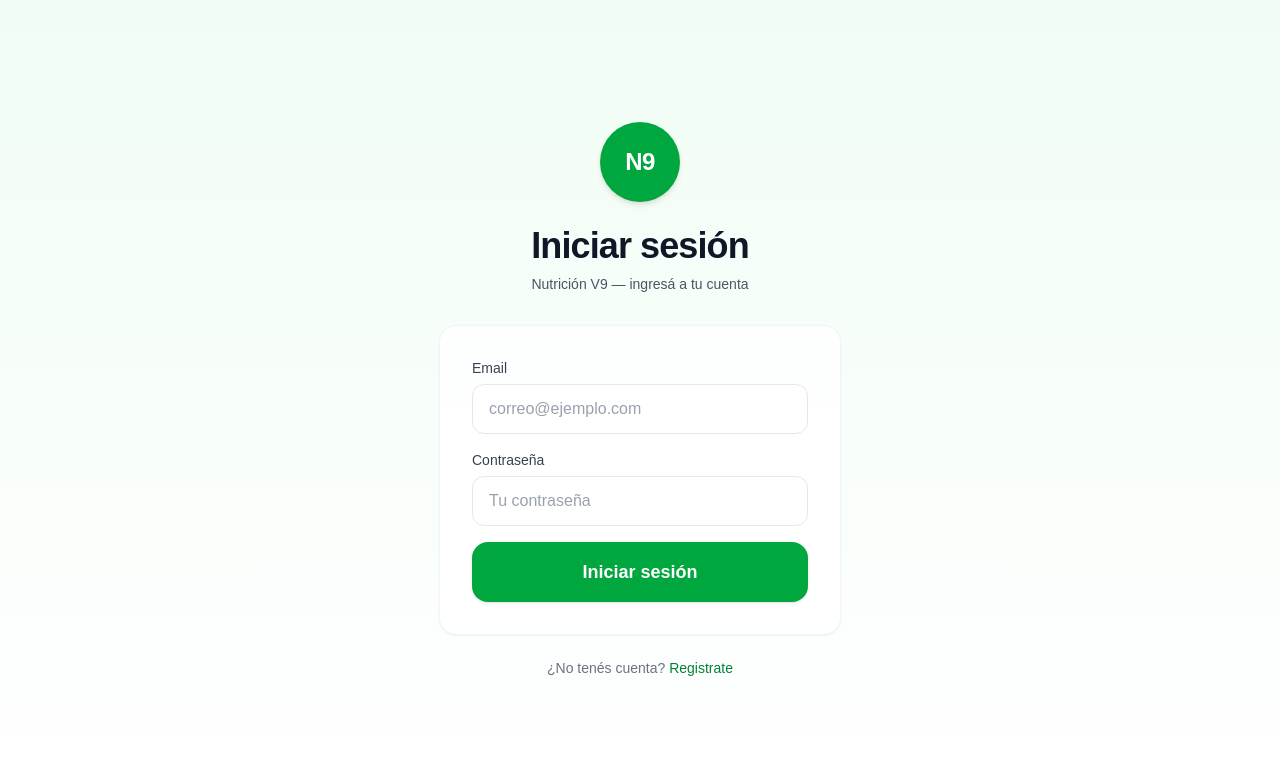
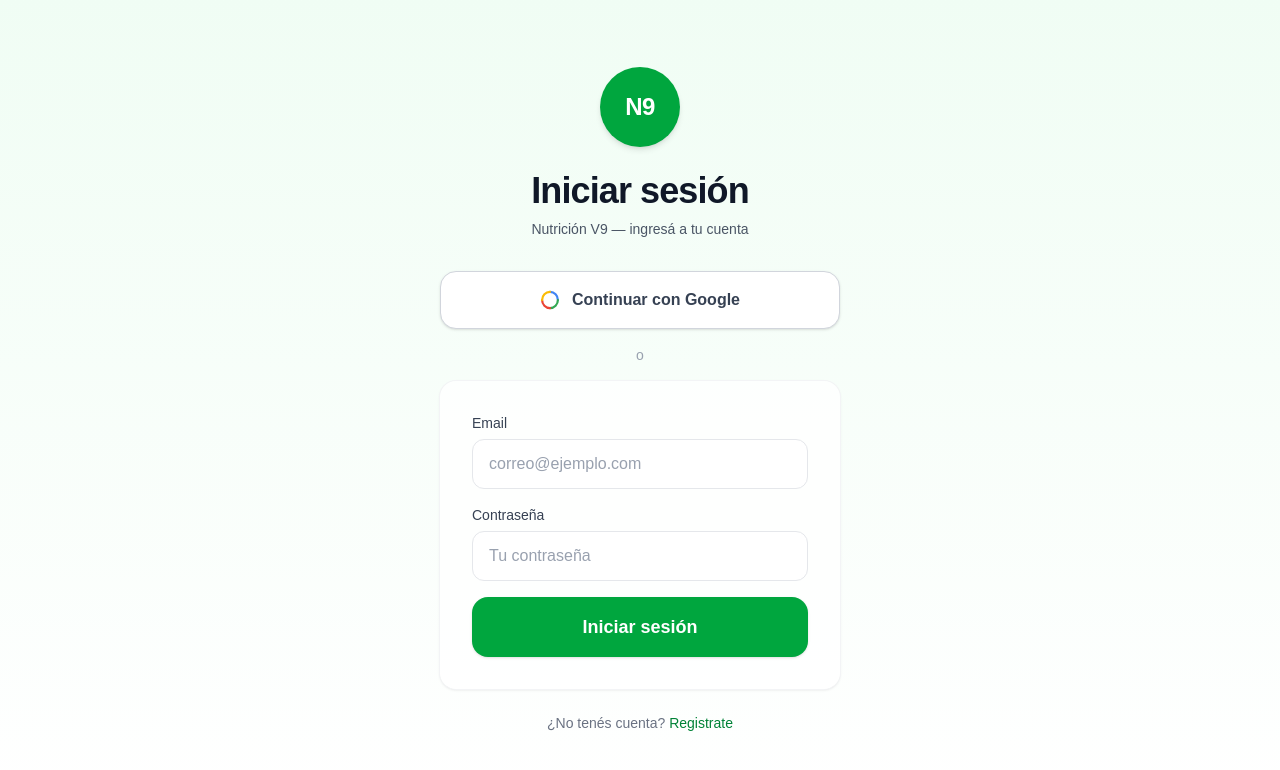
Before and after one commit to kalel3-hash/nutricion-v9, a Next.js app in the folder apps/web/: page /login in a window 1280 px wide. Shown: the top 770 px of the page. Built offline with nearby package versions, Linux system fonts and the light colour scheme.

Commit message:
Login con Google - botón OAuth en login y registro

```diff
--- a/apps/web/src/app/login/page.tsx
+++ b/apps/web/src/app/login/page.tsx
@@ -10,6 +10,7 @@ export default function LoginPage() {
   const [email, setEmail] = useState("");
   const [password, setPassword] = useState("");
   const [loading, setLoading] = useState(false);
+  const [oauthLoading, setOauthLoading] = useState(false);
   const [error, setError] = useState<string | null>(null);
 
   async function handleSubmit(e: FormEvent<HTMLFormElement>) {
@@ -33,6 +34,28 @@ export default function LoginPage() {
     router.push("/dashboard");
   }
 
+  async function handleGoogleOAuth() {
+    setError(null);
+    setOauthLoading(true);
+    try {
+      const supabase = createClient();
+      const redirectTo = `${window.location.origin}/dashboard`;
+
+      const { error: signInOAuthError } = await supabase.auth.signInWithOAuth(
+        {
+          provider: "google",
+          options: { redirectTo },
+        },
+      );
+
+      if (signInOAuthError) {
+        setError(signInOAuthError.message);
+      }
+    } finally {
+      setOauthLoading(false);
+    }
+  }
+
   return (
     <main className="min-h-screen bg-gradient-to-b from-green-50 to-white">
       <div className="mx-auto flex min-h-screen w-full max-w-md flex-col items-center justify-center px-6 py-12">
@@ -53,9 +76,62 @@ export default function LoginPage() {
           Nutrición V9 — ingresá a tu cuenta
         </p>
 
+        <button
+          type="button"
+          onClick={handleGoogleOAuth}
+          disabled={oauthLoading || loading}
+          className="mt-8 flex w-full items-center justify-center gap-3 rounded-2xl border border-gray-300 bg-white px-6 py-4 text-base font-semibold text-gray-700 shadow-sm transition-colors hover:bg-gray-50 focus:outline-none focus-visible:ring-2 focus-visible:ring-green-500 focus-visible:ring-offset-2 disabled:cursor-not-allowed disabled:opacity-60"
+        >
+          <svg
+            viewBox="0 0 20 20"
+            width="20"
+            height="20"
+            aria-hidden="true"
+            className="h-5 w-5"
+          >
+            <path
+              d="M10 1.8 A8.2 8.2 0 0 1 17.9 10"
+              fill="none"
+              stroke="#4285F4"
+              strokeWidth="2.2"
+              strokeLinecap="round"
+            />
+            <path
+              d="M17.9 10 A8.2 8.2 0 0 1 10 18.2"
+              fill="none"
+              stroke="#34A853"
+              strokeWidth="2.2"
+              strokeLinecap="round"
+            />
+            <path
+              d="M10 18.2 A8.2 8.2 0 0 1 2.1 10"
+              fill="none"
+              stroke="#EA4335"
+              strokeWidth="2.2"
+              strokeLinecap="round"
+            />
+            <path
+              d="M2.1 10 A8.2 8.2 0 0 1 10 1.8"
+              fill="none"
+              stroke="#FBBC05"
+              strokeWidth="2.2"
+              strokeLinecap="round"
+            />
+            <circle cx="10" cy="10" r="5.3" fill="white" />
+          </svg>
+
+          {oauthLoading ? "Redirigiendo…" : "Continuar con Google"}
+        </button>
+
+        <div className="mt-4 flex items-center gap-3">
+          <div className="h-px flex-1 bg-gray-200" />
+          <span className="text-sm font-medium text-gray-400">o</span>
+          <div className="h-px flex-1 bg-gray-200" />
+        </div>
+
         <form
           onSubmit={handleSubmit}
-          className="mt-8 w-full space-y-4 rounded-2xl bg-white/80 p-6 shadow-sm ring-1 ring-gray-100 sm:p-8"
+          className="mt-4 w-full space-y-4 rounded-2xl bg-white/80 p-6 shadow-sm ring-1 ring-gray-100 sm:p-8"
         >
           {error ? (
             <p className="rounded-xl bg-red-50 px-4 py-3 text-center text-sm text-red-600">
--- a/apps/web/src/app/register/page.tsx
+++ b/apps/web/src/app/register/page.tsx
@@ -10,6 +10,7 @@ export default function RegisterPage() {
   const [password, setPassword] = useState("");
   const [confirmPassword, setConfirmPassword] = useState("");
   const [loading, setLoading] = useState(false);
+  const [oauthLoading, setOauthLoading] = useState(false);
   const [error, setError] = useState<string | null>(null);
   const [success, setSuccess] = useState(false);
 
@@ -55,6 +56,26 @@ export default function RegisterPage() {
     setConfirmPassword("");
   }
 
+  async function handleGoogleOAuth() {
+    setError(null);
+    setOauthLoading(true);
+    try {
+      const supabase = createClient();
+      const redirectTo = `${window.location.origin}/dashboard`;
+
+      const { error: signInOAuthError } = await supabase.auth.signInWithOAuth({
+        provider: "google",
+        options: { redirectTo },
+      });
+
+      if (signInOAuthError) {
+        setError(signInOAuthError.message);
+      }
+    } finally {
+      setOauthLoading(false);
+    }
+  }
+
   return (
     <main className="min-h-screen bg-gradient-to-b from-green-50 to-white">
       <div className="mx-auto flex min-h-screen w-full max-w-md flex-col items-center justify-center px-6 py-12">
@@ -89,12 +110,67 @@ export default function RegisterPage() {
               </Link>
             </div>
           ) : (
-            <form onSubmit={handleSubmit} className="space-y-4">
+            <div className="space-y-4">
               {error ? (
                 <p className="rounded-xl bg-red-50 px-4 py-3 text-center text-sm text-red-600">
                   {error}
                 </p>
               ) : null}
+
+              <button
+                type="button"
+                onClick={handleGoogleOAuth}
+                disabled={oauthLoading || loading}
+                className="flex w-full items-center justify-center gap-3 rounded-2xl border border-gray-300 bg-white px-6 py-4 text-base font-semibold text-gray-700 shadow-sm transition-colors hover:bg-gray-50 focus:outline-none focus-visible:ring-2 focus-visible:ring-green-500 focus-visible:ring-offset-2 disabled:cursor-not-allowed disabled:opacity-60"
+              >
+                <svg
+                  viewBox="0 0 20 20"
+                  width="20"
+                  height="20"
+                  aria-hidden="true"
+                  className="h-5 w-5"
+                >
+                  <path
+                    d="M10 1.8 A8.2 8.2 0 0 1 17.9 10"
+                    fill="none"
+                    stroke="#4285F4"
+                    strokeWidth="2.2"
+                    strokeLinecap="round"
+                  />
+                  <path
+                    d="M17.9 10 A8.2 8.2 0 0 1 10 18.2"
+                    fill="none"
+                    stroke="#34A853"
+                    strokeWidth="2.2"
+                    strokeLinecap="round"
+                  />
+                  <path
+                    d="M10 18.2 A8.2 8.2 0 0 1 2.1 10"
+                    fill="none"
+                    stroke="#EA4335"
+                    strokeWidth="2.2"
+                    strokeLinecap="round"
+                  />
+                  <path
+                    d="M2.1 10 A8.2 8.2 0 0 1 10 1.8"
+                    fill="none"
+                    stroke="#FBBC05"
+                    strokeWidth="2.2"
+                    strokeLinecap="round"
+                  />
+                  <circle cx="10" cy="10" r="5.3" fill="white" />
+                </svg>
+
+                {oauthLoading ? "Redirigiendo…" : "Continuar con Google"}
+              </button>
+
+              <div className="flex items-center gap-3">
+                <div className="h-px flex-1 bg-gray-200" />
+                <span className="text-sm font-medium text-gray-400">o</span>
+                <div className="h-px flex-1 bg-gray-200" />
+              </div>
+
+              <form onSubmit={handleSubmit} className="space-y-4">
 
               <div className="space-y-1.5 text-left">
                 <label
@@ -183,7 +259,8 @@ export default function RegisterPage() {
               >
                 {loading ? "Creando cuenta…" : "Crear cuenta"}
               </button>
-            </form>
+              </form>
+            </div>
           )}
         </div>
 
```
